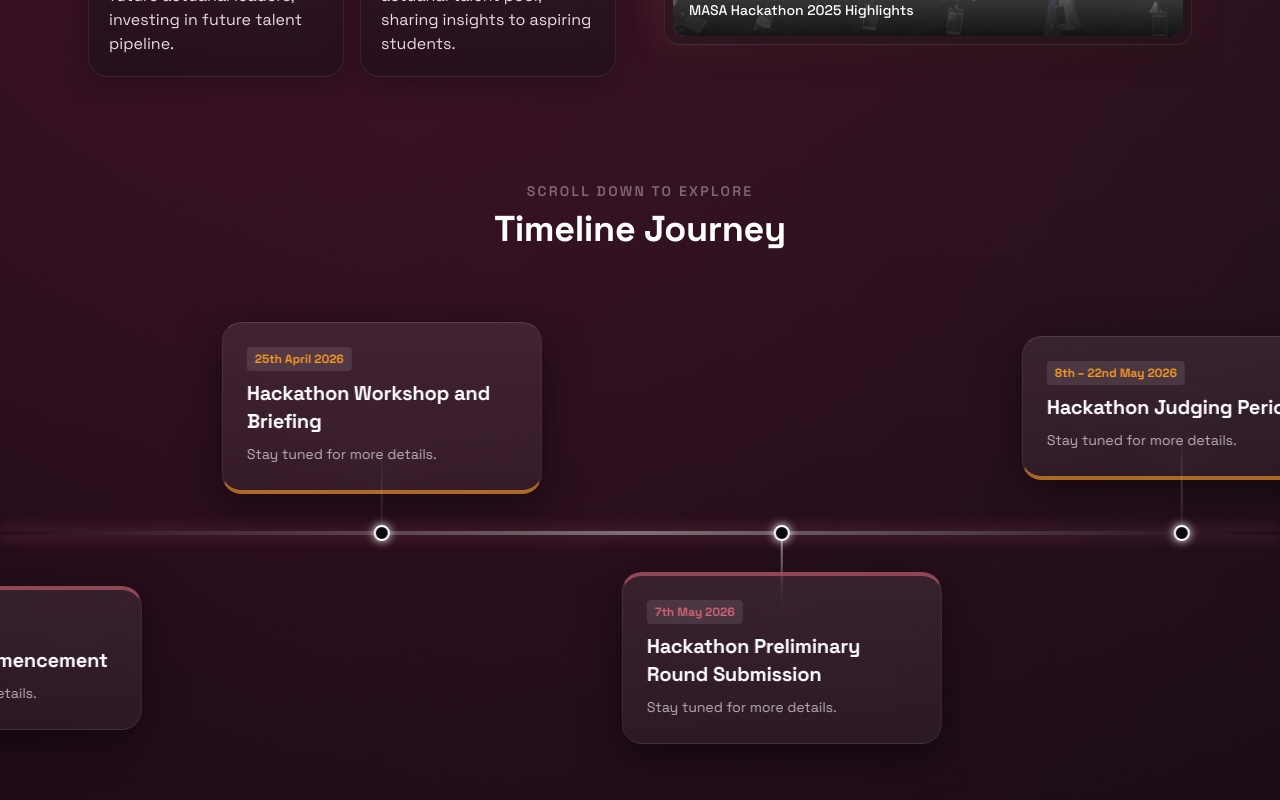
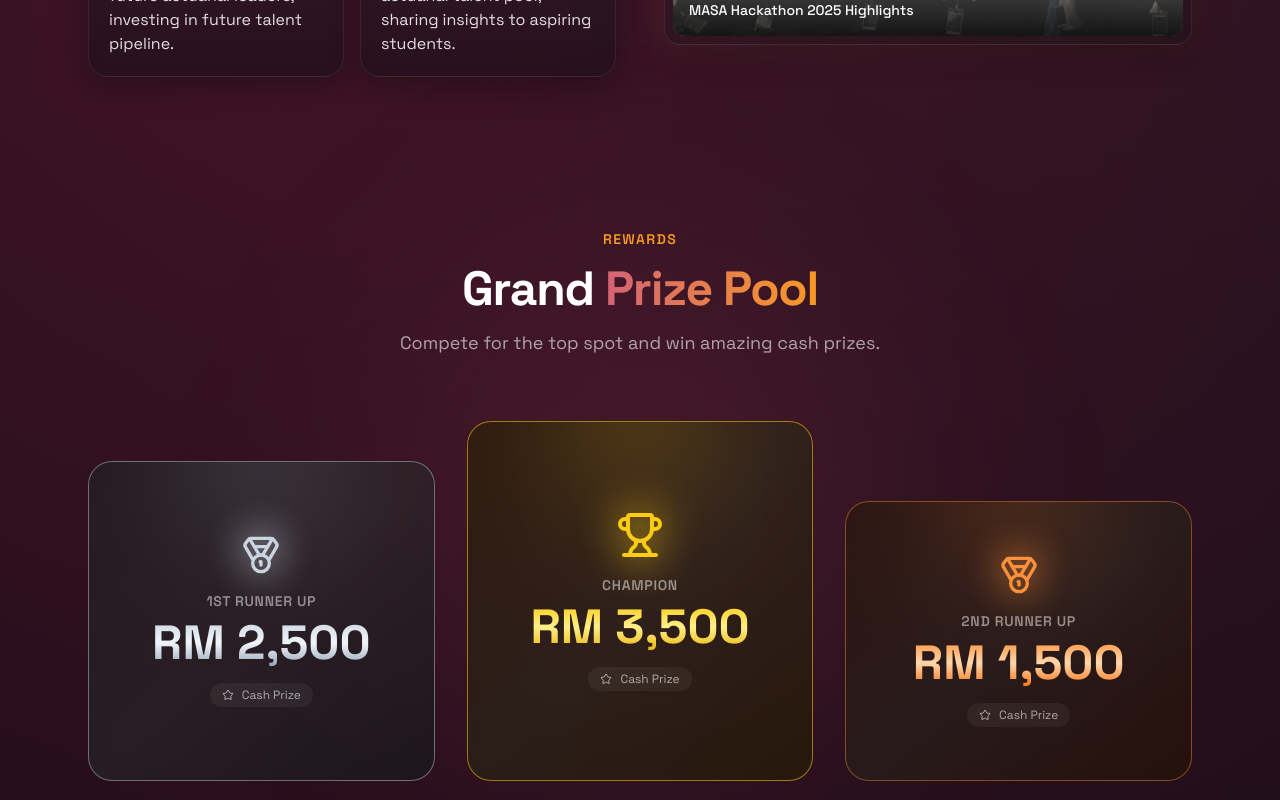
Before and after one commit to jwchow1412-netizen/R-Ignite, a Next.js app: page / in a window 1280 px wide. Shown: the part 1360-2160 px from the top of the page. Built offline with nearby package versions, Linux system fonts and the light colour scheme.

Commit message:
prizes added

```diff
--- a/components/LandingPage.tsx
+++ b/components/LandingPage.tsx
@@ -7,6 +7,7 @@ import { motion } from "framer-motion";
 import ScrollTimeline from "@/components/ScrollTimeline";
 import ToolsGrid from "@/components/ToolsGrid";
 import SponsorScroll from "@/components/SponsorScroll";
+import PrizePool from "@/components/PrizePool";
 import { InteractiveBackground } from './InteractiveBackground';
 import { whyJoin } from "@/lib/data";
 import { scaleUp, fadeIn, slideUp, staggerContainer } from "@/lib/animations";
@@ -205,6 +206,9 @@ export default function LandingPage() {
                 </div>
             </motion.section>
 
+            {/* Prize Pool */}
+            <PrizePool />
+
             {/* Timeline */}
             <ScrollTimeline />
 
--- /dev/null
+++ b/components/PrizePool.tsx
@@ -0,0 +1,135 @@
+"use client";
+
+import { motion } from "framer-motion";
+import { Trophy, Medal, Star } from "lucide-react";
+
+const prizes = [
+    {
+        rank: "1st Runner Up",
+        amount: "RM 2,500",
+        icon: <Medal className="h-10 w-10 text-slate-300" />,
+        color: "from-slate-300 via-slate-100 to-slate-400",
+        bgGlow: "bg-slate-400/20",
+        border: "border-slate-300/50",
+        delay: 0.2,
+        order: "order-2 md:order-1", // Left on desktop
+        scale: "scale-100",
+        height: "h-auto md:h-[320px]",
+    },
+    {
+        rank: "Champion",
+        amount: "RM 3,500",
+        icon: <Trophy className="h-12 w-12 text-yellow-400" />,
+        color: "from-yellow-400 via-yellow-200 to-yellow-500",
+        bgGlow: "bg-yellow-400/20",
+        border: "border-yellow-400/60",
+        delay: 0,
+        order: "order-1 md:order-2", // Center on desktop
+        scale: "scale-105 md:scale-110", // Largest
+        height: "h-auto md:h-[360px]", // Tallest
+    },
+    {
+        rank: "2nd Runner Up",
+        amount: "RM 1,500",
+        icon: <Medal className="h-10 w-10 text-orange-400" />,
+        color: "from-orange-400 via-orange-200 to-orange-500",
+        bgGlow: "bg-orange-400/20",
+        border: "border-orange-400/50",
+        delay: 0.4,
+        order: "order-3 md:order-3", // Right on desktop
+        scale: "scale-100",
+        height: "h-auto md:h-[280px]",
+    },
+];
+
+export default function PrizePool() {
+    return (
+        <section className="relative w-full py-24">
+            {/* Background Ambient Glow */}
+            <div className="absolute left-1/2 top-1/2 -z-10 h-[500px] w-[500px] -translate-x-1/2 -translate-y-1/2 rounded-full bg-[#D46476]/10 blur-[120px]" />
+
+            <div className="mx-auto max-w-6xl px-4 md:px-6">
+                <div className="mb-16 text-center">
+                    <motion.p
+                        initial={{ opacity: 0, y: 10 }}
+                        whileInView={{ opacity: 1, y: 0 }}
+                        viewport={{ once: true }}
+                        className="mb-4 text-sm font-semibold uppercase tracking-widest text-[#F89924]"
+                    >
+                        Rewards
+                    </motion.p>
+                    <motion.h2
+                        initial={{ opacity: 0, y: 20 }}
+                        whileInView={{ opacity: 1, y: 0 }}
+                        viewport={{ once: true }}
+                        className="text-3xl font-bold tracking-tight text-white sm:text-5xl"
+                    >
+                        Grand <span className="bg-gradient-to-r from-[#D46476] to-[#F89924] bg-clip-text text-transparent">Prize Pool</span>
+                    </motion.h2>
+                    <motion.p
+                        initial={{ opacity: 0, y: 20 }}
+                        whileInView={{ opacity: 1, y: 0 }}
+                        viewport={{ once: true }}
+                        transition={{ delay: 0.1 }}
+                        className="mx-auto mt-4 max-w-2xl text-lg text-white/60"
+                    >
+                        Compete for the top spot and win amazing cash prizes.
+                    </motion.p>
+                </div>
+
+                {/* Podium Grid */}
+                <div className="flex flex-col items-end justify-center gap-6 md:flex-row md:items-end md:gap-4 lg:gap-8">
+                    {prizes.map((prize) => (
+                        <motion.div
+                            key={prize.rank}
+                            initial={{ opacity: 0, y: 50 }}
+                            whileInView={{ opacity: 1, y: 0 }}
+                            viewport={{ once: true }}
+                            transition={{ delay: prize.delay, duration: 0.5 }}
+                            className={`relative w-full ${prize.order} ${prize.scale} flex flex-col`}
+                        >
+                            {/* Card */}
+                            <div
+                                className={`group relative flex w-full flex-col items-center justify-center overflow-hidden rounded-3xl border ${prize.border} bg-black/60 p-8 text-center backdrop-blur-xl transition-transform duration-500 hover:-translate-y-2 ${prize.height}`}
+                            >
+                                {/* Inner Gradient Glow */}
+                                <div className={`absolute -top-20 left-1/2 h-40 w-40 -translate-x-1/2 rounded-full ${prize.bgGlow} blur-[60px]`} />
+
+                                {/* Border Gradient Animation */}
+                                <div className={`absolute inset-0 z-0 bg-gradient-to-br ${prize.color} opacity-10 transition-opacity duration-500 group-hover:opacity-20`} />
+
+                                <div className="relative z-10 flex flex-col items-center gap-4">
+                                    <div className="relative">
+                                        {prize.icon}
+                                        <motion.div
+                                            initial={{ scale: 0.8, opacity: 0 }}
+                                            animate={{ scale: [1, 1.2, 1], opacity: [0.5, 1, 0.5] }}
+                                            transition={{ duration: 2, repeat: Infinity }}
+                                            className="absolute inset-0 blur-lg"
+                                        >
+                                            {prize.icon}
+                                        </motion.div>
+                                    </div>
+
+                                    <div>
+                                        <h3 className="text-sm font-semibold uppercase tracking-wider text-white/50 mb-2">
+                                            {prize.rank}
+                                        </h3>
+                                        <div className={`bg-gradient-to-b ${prize.color} bg-clip-text text-4xl font-bold text-transparent md:text-5xl`}>
+                                            {prize.amount}
+                                        </div>
+                                    </div>
+
+                                    <div className="flex items-center gap-2 rounded-full bg-white/5 px-3 py-1 text-xs text-white/60">
+                                        <Star className="h-3 w-3" />
+                                        <span>Cash Prize</span>
+                                    </div>
+                                </div>
+                            </div>
+                        </motion.div>
+                    ))}
+                </div>
+            </div>
+        </section>
+    );
+}
```
